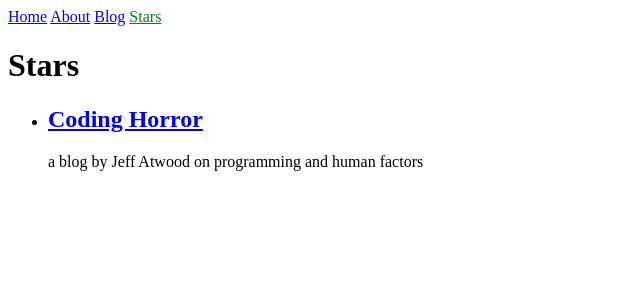
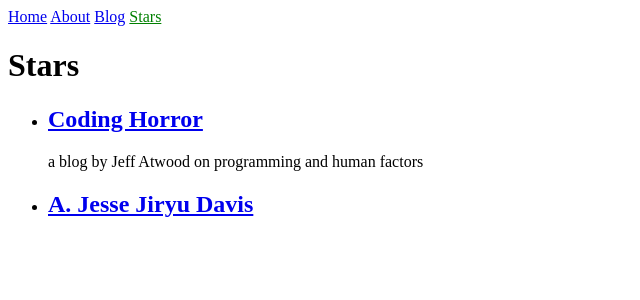
Before and after one commit to alxdhuang/alxdhuang.github.io, a Jekyll site: the page built from stars.html, in a window 1280 px wide. Shown: the top 300 px of the page, without its empty margins (0-640 px from the left). Built offline with Jekyll 4.4.1, drawn with Linux system fonts in a browser that asks for light colours.

Commit message:
star A. Jesse Jiryu Davis

```diff
--- a/_data/stars.yml
+++ b/_data/stars.yml
@@ -1,3 +1,5 @@
 - title: Coding Horror
   link: https://blog.codinghorror.com
   description: a blog by Jeff Atwood on programming and human factors
+- title: A. Jesse Jiryu Davis
+  link: https://emptysqua.re/blog/
```
